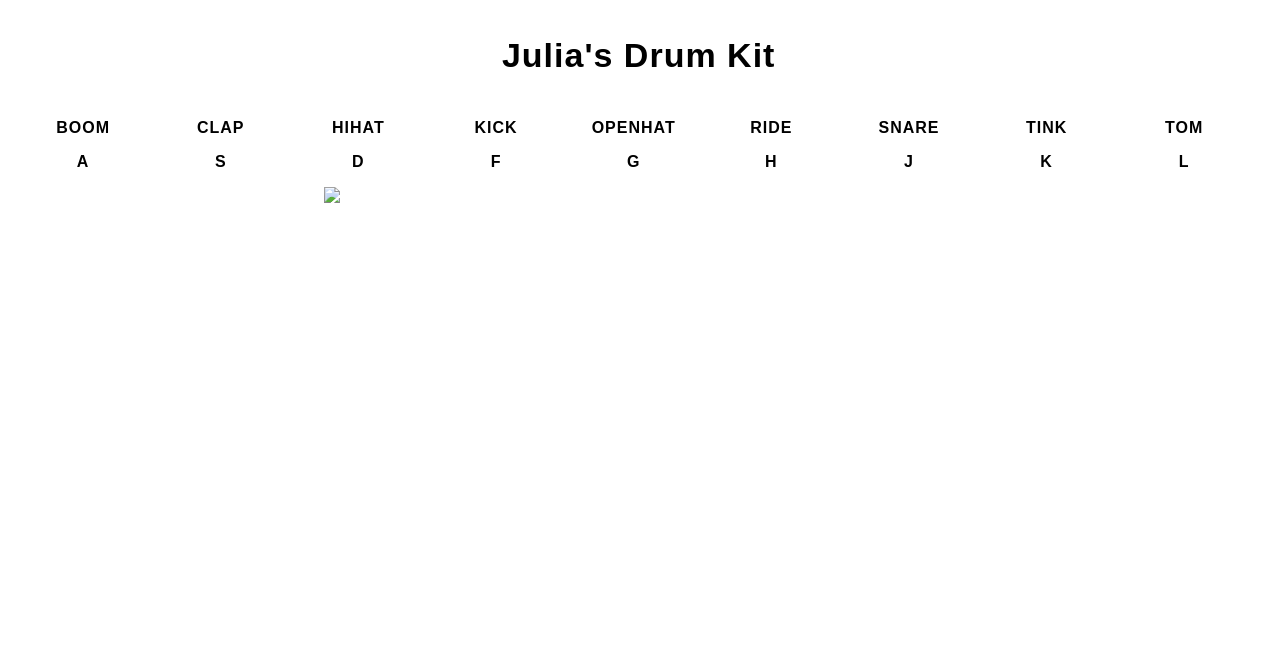
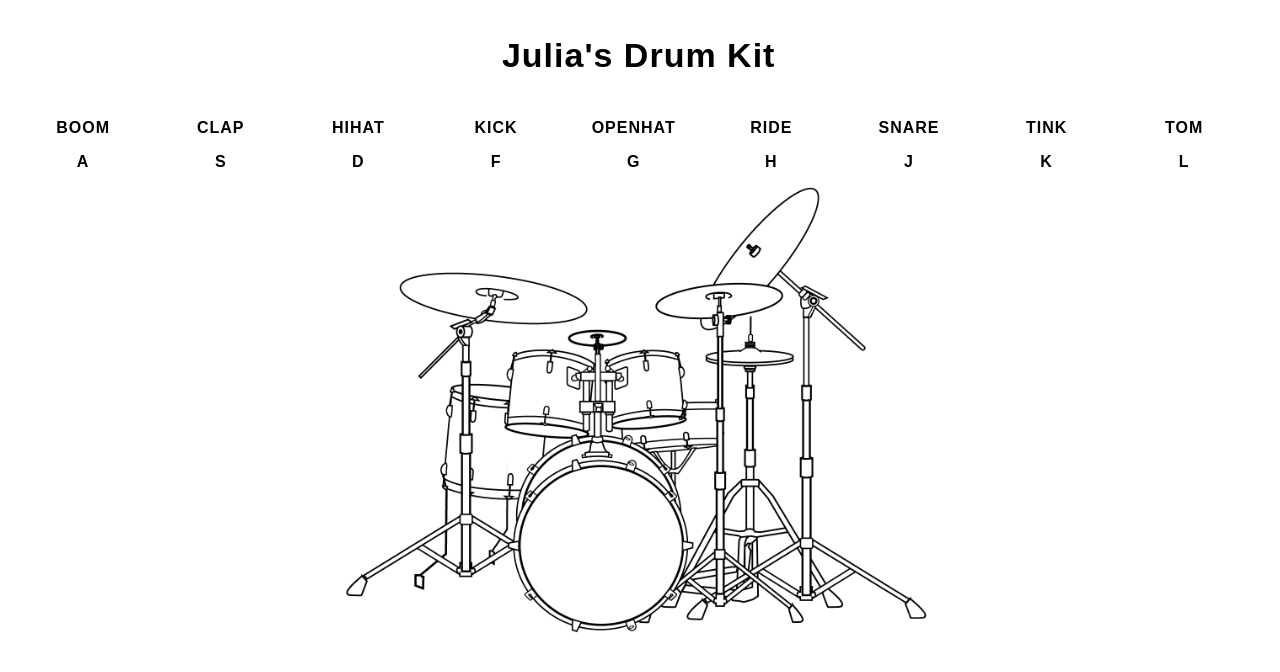
Before and after one commit to jull92/DrumKitJL, a plain HTML site: page index.html in a window 1280 px wide. Drawn offline with Linux system fonts and the light colour scheme; the site is published under a folder, as on GitHub Pages, so addresses that start at the root find nothing.

Commit message:
Update index.html

```diff
--- a/index.html
+++ b/index.html
@@ -61,7 +61,7 @@
             </div>
         </div>
         <div class="drumKit">
-            <img src="/pics/drum-set.png" class="drumKitFull">
+            <img src="./pics/drum-set.png" class="drumKitFull">
             <!-- <img src="/pics/boomKick.png" class="boomKick">
             <img src="/pics/hihatOpenhat.png" class="hihatOpenhat">
             <img src="/pics/ride.png" class="ride">
```
